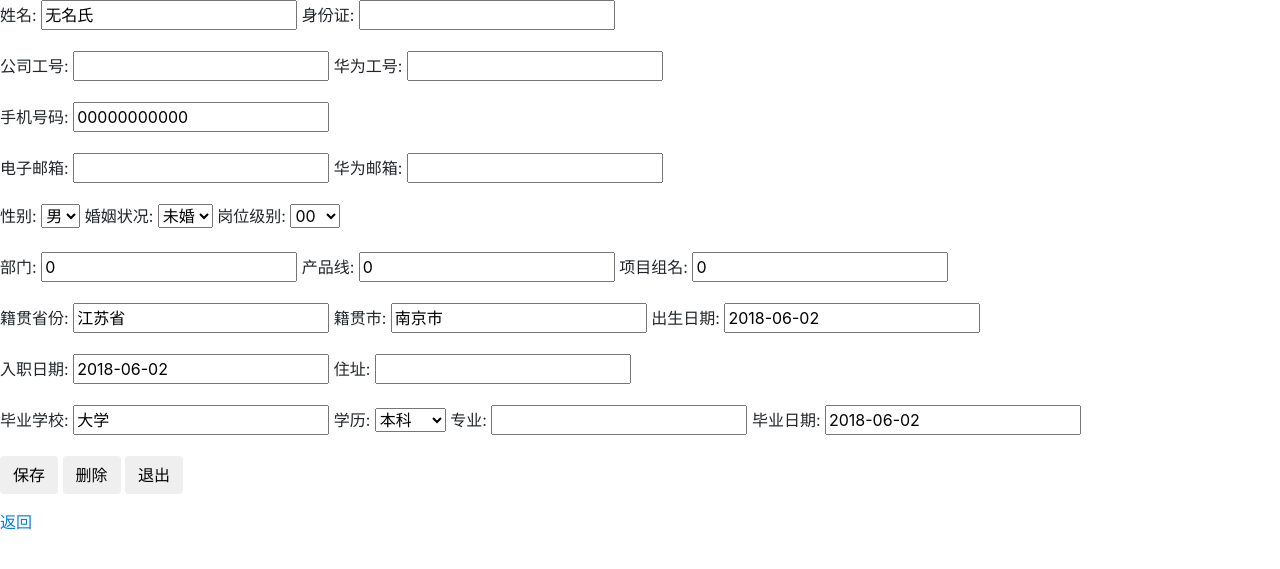
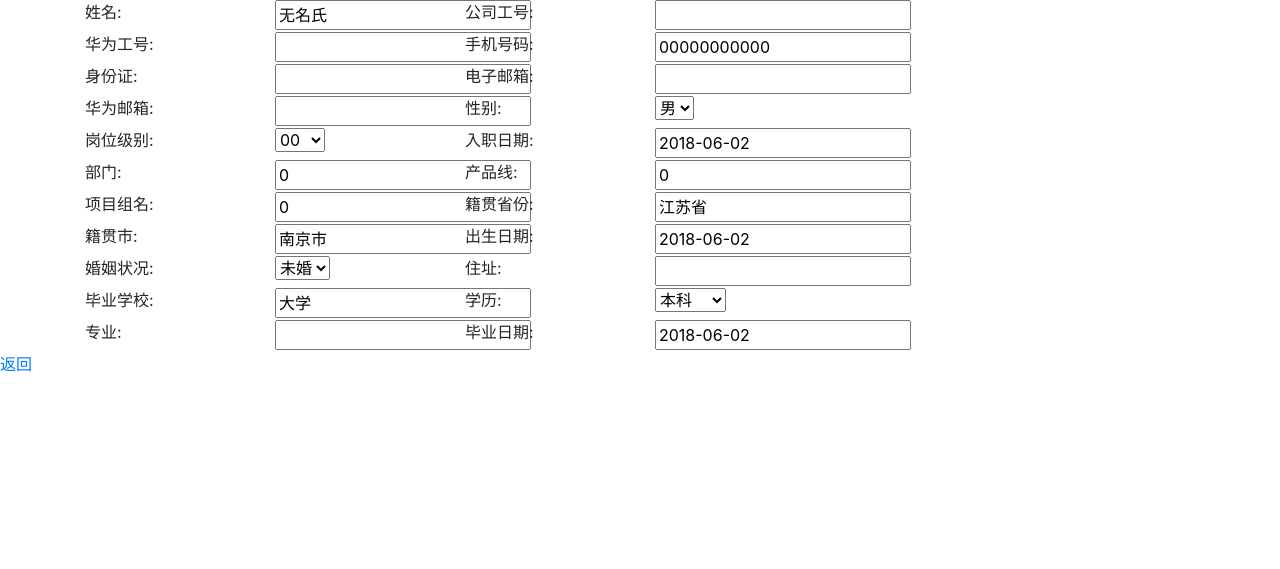
Before and after one commit to xiedaolin2000/RM_BJC, a Django app: page /HR/add/ in a window 1280 px wide. Shown: the part 56-625 px from the top of the page. Run offline with Django 3.2, Linux system fonts and the light colour scheme; some libraries are stand-ins or nearby versions.

Commit message:
实现了人员信息编辑表中字段排列对齐

```diff
--- a/HR/Templates/HR/HR_detail.html
+++ b/HR/Templates/HR/HR_detail.html
@@ -4,67 +4,32 @@
 {% endblock title %}
 {#父模板中body区块定义覆盖#}
 {% block body %}
+{% comment %}
+  使用div进行排版，每两个字段排列成一行的样式
+{% endcomment %}
+<div class="container">
 <form method="post" role="form" class="form-horizontal">
     {% csrf_token %}
-    <div class="form-group">
-        <!-- <label for="{{form.userName.id_for_label}}" class="col-sm-2 control-label">姓名</label> -->
-            <!-- <input type="text" class="form-control" id="firstname" placeholder="请输入名字"> -->
-        {{form.userName.errors }}        {{form.userName.label_tag}} {{form.userName}}
-        {{form.IDNo.errors }}            {{form.IDNo.label_tag}}      {{form.IDNo}}
-    </div>
+    {% for field in form %}
+        {% if forloop.counter0|divisibleby:"2" %}
+            <div class="row">
+        {% endif %}
 
-    <div class="form-group">
-        {{form.workNo.errors }}          {{form.workNo.label_tag}}         {{form.workNo}}
-        {{form.workNoExt.errors }}       {{form.workNoExt.label_tag}}      {{form.workNoExt}}
-    </div>
+        <div class="col-2">
+            {{ field.errors }} {{ field.label_tag }}
+        </div>
 
-    <div class="form-group">
-        {{form.mobilePhone.errors }} {{form.mobilePhone.label_tag}} {{form.mobilePhone}}
-    </div>
+        <div class="col-2">
+            {{ field }}
+            {% if field.help_text %}
+            <p class="help">{{ field.help_text|safe }}</p>
+            {% endif %}
+        </div>
 
-    <div class="form-group">
-            {{form.email.errors }} {{form.email.label_tag}} {{form.email}}
-            {{form.emailExt.errors }} {{form.emailExt.label_tag}} {{form.emailExt}}
-    </div>
-
-    <div class="form-group">
-            {{form.sex.errors }} {{form.sex.label_tag}} {{form.sex}}
-            {{form.maritalStatus.errors }} {{form.maritalStatus.label_tag}} {{form.maritalStatus}}
-            {{form.level.errors }} {{form.level.label_tag}} {{form.level}}
-    </div>
-
-    <div class="form-group">
-            {{form.depart.errors }} {{form.depart.label_tag}} {{form.depart}}
-            {{form.productUnit.errors }} {{form.productUnit.label_tag}} {{form.productUnit}}
-            {{form.projectName.errors }} {{form.projectName.label_tag}} {{form.projectName}}
-    </div>
-
-    <div class="form-group">
-            {{form.provinceBirth.errors }} {{form.provinceBirth.label_tag}} {{form.provinceBirth}}
-            {{form.cityBirth.errors }} {{form.cityBirth.label_tag}} {{form.cityBirth}}
-            {{form.birthDay.errors }} {{form.birthDay.label_tag}} {{form.birthDay}}
-    </div>
-
-    <div class="form-group">
-            {{form.entryDate.errors }} {{form.entryDate.label_tag}} {{form.entryDate}}
-            {{form.address.errors }} {{form.address.label_tag}} {{form.address}}
-    </div>
-
-    <div class="form-group">
-            {{form.graduatedSchool.errors }} {{form.graduatedSchool.label_tag}} {{form.graduatedSchool}}
-            {{form.education.errors }} {{form.education.label_tag}} {{form.education}}
-            {{form.profession.errors }} {{form.profession.label_tag}} {{form.profession}}
-            {{form.graduatedDay.errors }} {{form.graduatedDay.label_tag}} {{form.graduatedDay}}
-    </div>
-
-
-    <div class="form-group">
-        <div class="control">
-            <button type="submit" class="btn btn-default">保存</button>
-            <button type="button" class="btn btn-default">删除</button>
-            <button type="button" class="btn btn-default">退出</button>
-        </div>
-    </div>
-
+        {% if not forloop.counter0|divisibleby:"2" %}
+            </div>
+        {% endif %}
+    {% endfor %}
 </form>
+</div>
 {% endblock body %}
--- a/RMSite/settings.py
+++ b/RMSite/settings.py
@@ -126,7 +126,8 @@ AUTH_PASSWORD_VALIDATORS = [
 
 LANGUAGE_CODE = 'en-us'
 
-TIME_ZONE = 'UTC'
+# TIME_ZONE = 'UTC'
+TIME_ZONE = 'Asia/Shanghai'
 
 USE_I18N = True
 
```
